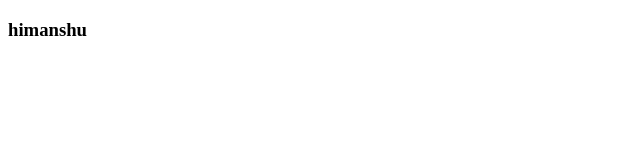
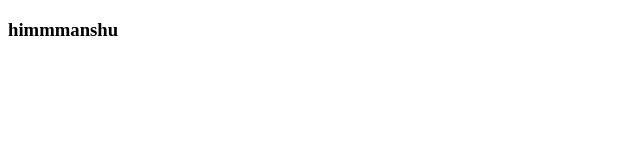
Before and after one commit to shubhamnarware67-cmd/E-commerce, a plain HTML site: page index3.html in a window 1280 px wide. Shown: the full height of the page, 0-640 px from the left. Drawn offline with Linux system fonts and the light colour scheme.

Commit message:
updated file

```diff
--- a/index3.html
+++ b/index3.html
@@ -6,6 +6,6 @@
     <title>Document</title>
 </head>
 <body>
-    <h3>himanshu</h3>
+    <h3>himmmanshu</h3>
 </body>
 </html>
```
